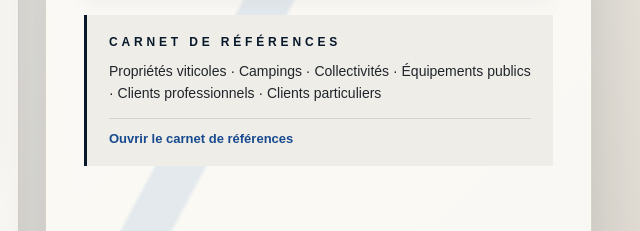
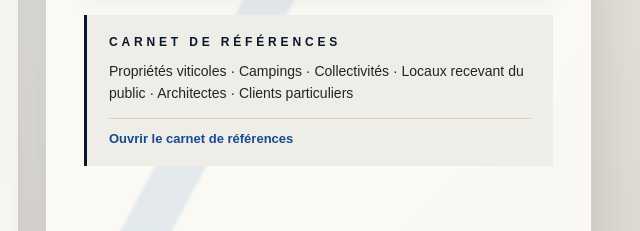
Before and after one commit to laurence-lrenov-ia-studio/adrien-costa, a plain HTML site: page index.html in a window 1280 px wide. Shown: the part 760-991 px from the top of the page, 608-1248 px from the left. Drawn offline with Linux system fonts and the light colour scheme.

Commit message:
Update index.html

```diff
--- a/index.html
+++ b/index.html
@@ -585,7 +585,7 @@
 
       <a class="reference-preview" href="references.html">
         <h2>Carnet de références</h2>
-        <p>Propriétés viticoles · Campings · Collectivités · Équipements publics · Clients professionnels · Clients particuliers</p>
+        <p>Propriétés viticoles · Campings · Collectivités · Locaux recevant du public · Architectes · Clients particuliers</p>
         <em>Ouvrir le carnet de références</em>
       </a>
     </section>
```
